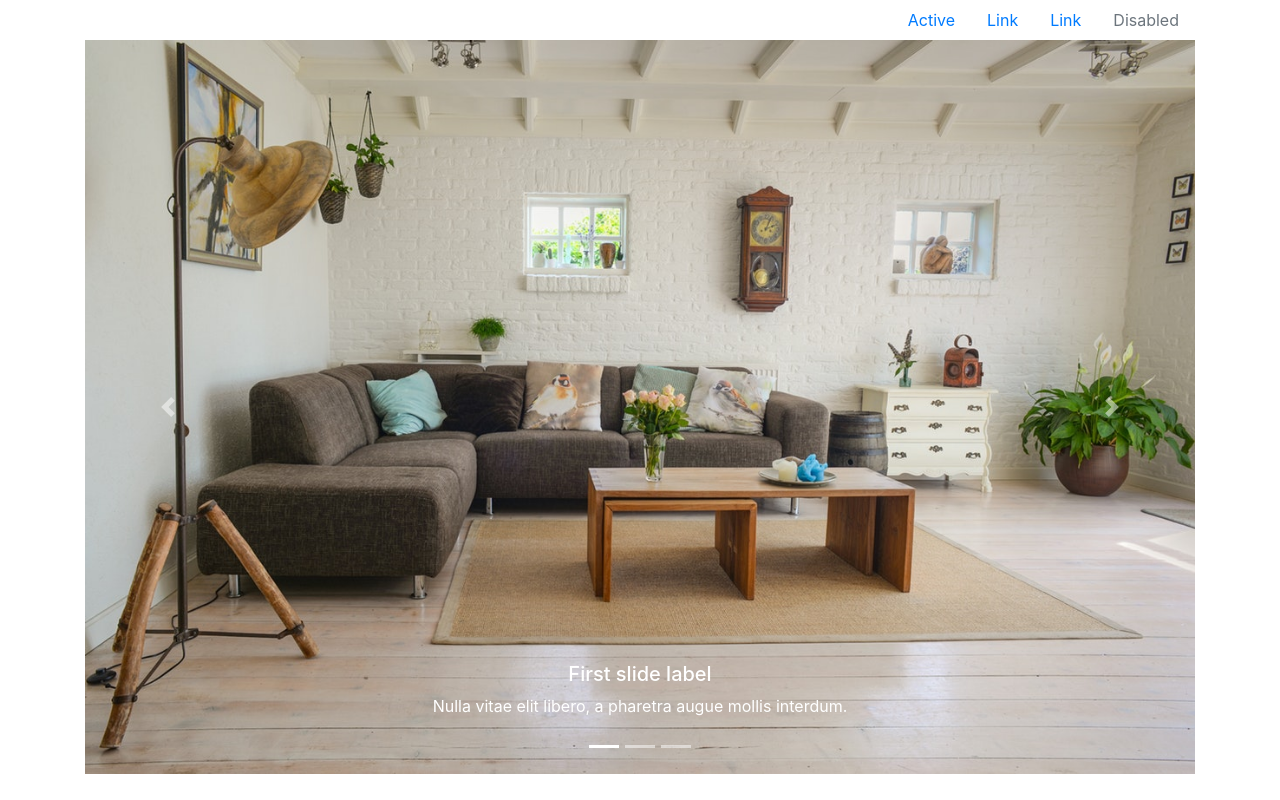
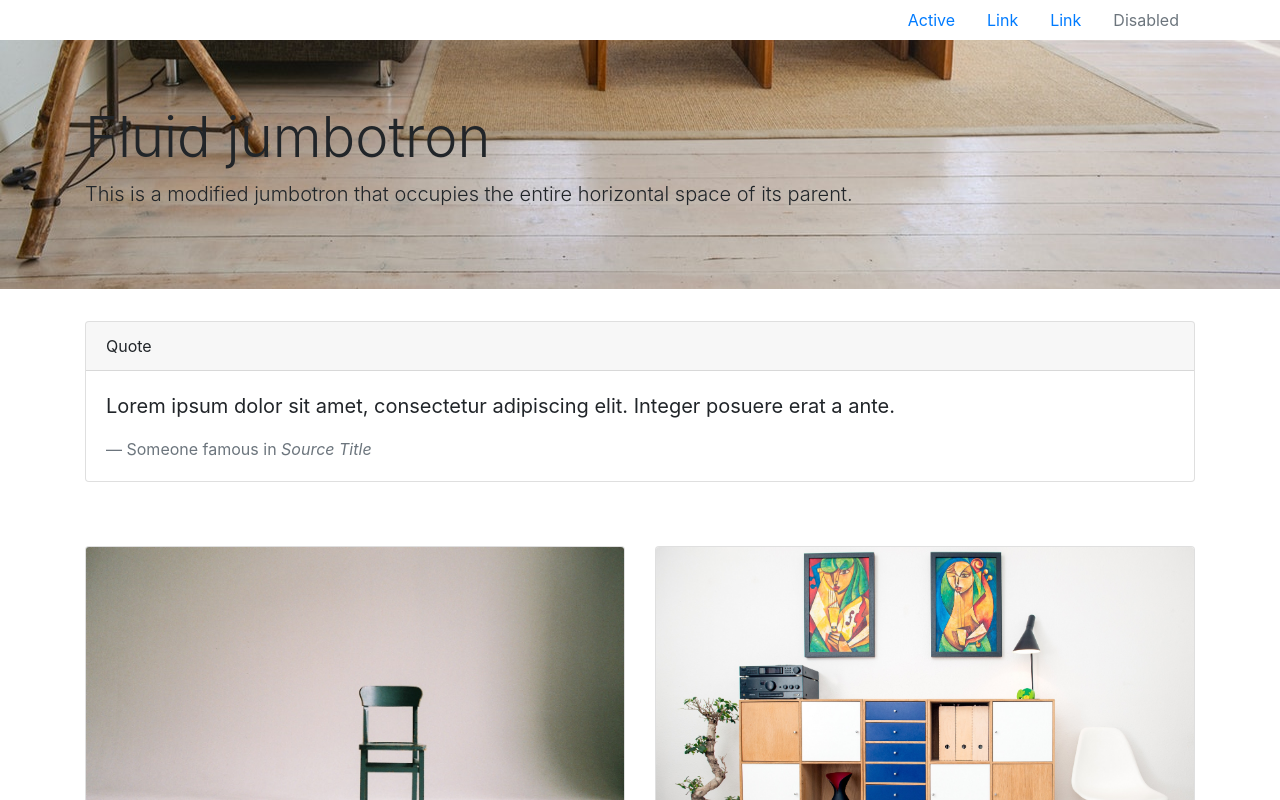
Before and after one commit to jamiev03/Boostrap-test-layout, a plain HTML site: page index.html in a window 1280 px wide. Shown: the top 800 px of the page. Drawn offline with nearby package versions, Linux system fonts and the light colour scheme.

Commit message:
added card styling at top and just testing out layout styles

```diff
--- a/index.html
+++ b/index.html
@@ -26,43 +26,24 @@
                 </li>
               </ul>
         </nav>
-        <div id="carouselExampleCaptions" class="carousel slide" data-ride="carousel">
-            <ol class="carousel-indicators">
-              <li data-target="#carouselExampleCaptions" data-slide-to="0" class="active"></li>
-              <li data-target="#carouselExampleCaptions" data-slide-to="1"></li>
-              <li data-target="#carouselExampleCaptions" data-slide-to="2"></li>
-            </ol>
-            <div class="carousel-inner">
-              <div class="carousel-item active">
-                <img src="img/brown-wooden-center-table-584399.jpg" class="d-block w-100" alt="...">
-                <div class="carousel-caption d-none d-md-block">
-                  <h5>First slide label</h5>
-                  <p>Nulla vitae elit libero, a pharetra augue mollis interdum.</p>
-                </div>
-              </div>
-              <div class="carousel-item">
-                <img src="img/apartment-chair-clean-contemporary-279719.jpg" class="d-block w-100" alt="...">
-                <div class="carousel-caption d-none d-md-block">
-                  <h5>Second slide label</h5>
-                  <p>Lorem ipsum dolor sit amet, consectetur adipiscing elit.</p>
-                </div>
-              </div>
-              <div class="carousel-item">
-                <img src="img/bed-bedroom-blanket-clean-545012.jpg" class="d-block w-100" alt="...">
-                <div class="carousel-caption d-none d-md-block">
-                  <h5>Third slide label</h5>
-                  <p>Praesent commodo cursus magna, vel scelerisque nisl consectetur.</p>
-                </div>
-              </div>
+    </div>
+    <div class="jumbotron jumbotron-fluid">
+        <div class="container">
+          <h1 class="display-4">Fluid jumbotron</h1>
+          <p class="lead">This is a modified jumbotron that occupies the entire horizontal space of its parent.</p>
+        </div>
+      </div>
+    <div class="container">
+        <div class="card">
+            <div class="card-header">
+              Quote
             </div>
-            <a class="carousel-control-prev" href="#carouselExampleCaptions" role="button" data-slide="prev">
-              <span class="carousel-control-prev-icon" aria-hidden="true"></span>
-              <span class="sr-only">Previous</span>
-            </a>
-            <a class="carousel-control-next" href="#carouselExampleCaptions" role="button" data-slide="next">
-              <span class="carousel-control-next-icon" aria-hidden="true"></span>
-              <span class="sr-only">Next</span>
-            </a>
+            <div class="card-body">
+              <blockquote class="blockquote mb-0">
+                <p>Lorem ipsum dolor sit amet, consectetur adipiscing elit. Integer posuere erat a ante.</p>
+                <footer class="blockquote-footer">Someone famous in <cite title="Source Title">Source Title</cite></footer>
+              </blockquote>
+            </div>
           </div>
           <div class="row row-cols-1 row-cols-md-2 top-content">
             <div class="col mb-4">
@@ -102,9 +83,23 @@
                 </div>
               </div>
           </div>
-          <div class="image-full-bg">
+          <div class="card text-center">
+            <div class="card-header">
+              Featured
+            </div>
+            <div class="card-body">
+              <h5 class="card-title">Special title treatment</h5>
+              <p class="card-text">With supporting text below as a natural lead-in to additional content.</p>
+              <a href="#" class="btn btn-primary">Go somewhere</a>
+            </div>
+            <div class="card-footer text-muted">
+              2 days ago
+            </div>
+          </div>
 
-          </div>
+    </div>
+    <div class="container-fluid image-full-bg">
+
     </div>
 </body>
 </html>
--- a/style.css
+++ b/style.css
@@ -8,3 +8,9 @@
     background-size: cover;
     margin-top: 3rem;
 }
+.jumbotron {
+    background-image: url("img/brown-wooden-center-table-584399.jpg");
+    background-position: bottom center;
+    background-size: cover;
+    background-repeat: no-repeat;
+}
```
